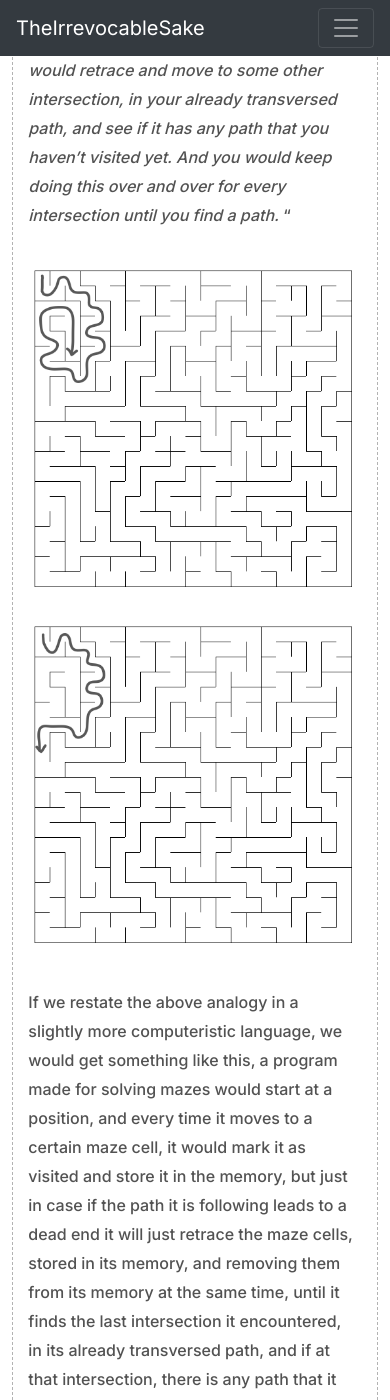
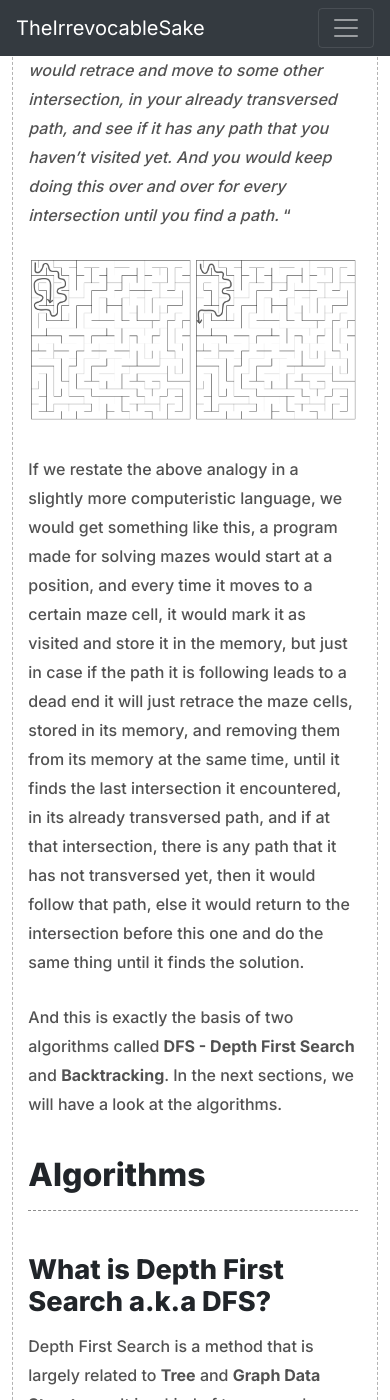
Before and after one commit to irrevocablesake/website, a Jekyll site: the page built from _posts/series/maze-generator/2020-09-16-Dfs-maze-generator.md, in a window 390 px wide and 1400 px high, scrolled down 3520 px. Built offline with Jekyll 4.4.1, drawn with Linux system fonts in a browser that asks for light colours; comment, search, counter and statistics services are not loaded.

```diff
--- a/assets/css/post/style.css
+++ b/assets/css/post/style.css
@@ -290,19 +290,19 @@ ul.custom li.summary:before { content: "3. "; } */
 
  .leftImage
   {
-    width:100%;
+    width:50%;
     float:clear;
   }
 
   .rightImage
   {
-    width:100%;
+    width:50%;
     float:clear;
   }
 
   .leftText
   {
-    width:100%;
+    width:50%;
     padding:5px;
     float:clear;
   }
@@ -310,7 +310,7 @@ ul.custom li.summary:before { content: "3. "; } */
   .rightText
   {
     vertical-align: middle;
-    width:100%;
+    width:50%;
     padding:5px;
     float:clear;
   }
```
